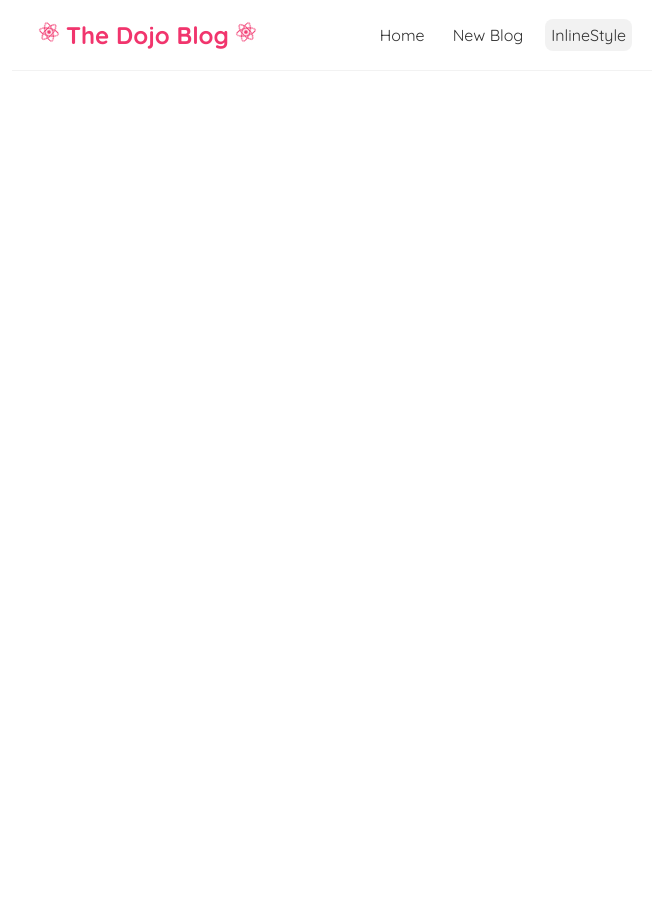
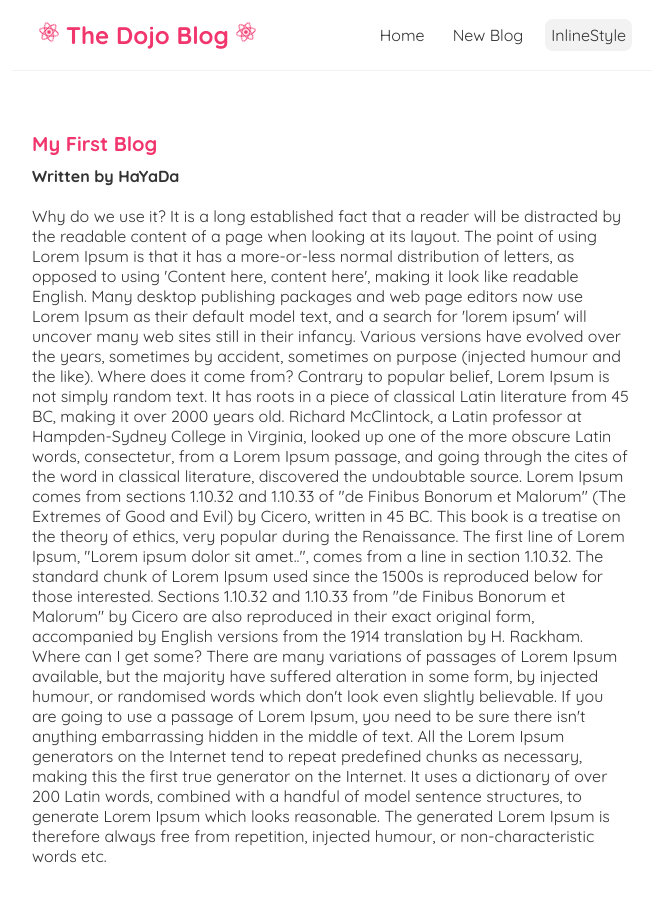
Before and after one commit to HaYaDa/MsReactDojoBlog, a React (Create React App) app: page /blogs/1 in a window 1280 px wide. Shown: the top 902 px of the page, without its empty margins (308-971 px from the left). Before the commit the page ends 800 px from the top, so only its background shows below. Built offline with nearby package versions, Linux system fonts and the light colour scheme; data requests are answered from the project's data file.

Commit message:
- Add BlogDetails Component (reuse custom hook)

```diff
--- a/src/App.js
+++ b/src/App.js
@@ -6,6 +6,7 @@
 import { BrowserRouter as Router, Route, Switch } from 'react-router-dom';
 // React - 22 - Exact Match Routes - The Net Ninja
 import Create from './components/Create';
+import BlogDetails from './components/BlogDetails';
 
 function App() {
   return (
@@ -20,6 +21,9 @@
           </Route>
           <Route path="/create">
             <Create />
+          </Route>
+          <Route path="/blogs/:id">
+            <BlogDetails />
           </Route>
         </Switch>
       </div>
--- /dev/null
+++ b/src/components/BlogDetails.js
@@ -0,0 +1,23 @@
+import { useParams } from "react-router-dom";
+import useFetch from "./useFetch";
+
+const BlogDetails = () => {
+    const { id } = useParams();
+    const { data: blog, error, isPending } = useFetch('http://localhost:8000/blogs/' + id);
+
+    return (
+        <div className="blog-details">
+            { isPending && <div>Loading...</div> }
+            { error && <div>{ error }</div> }
+            { blog && (
+                <article>
+                    <h2>{ blog.title }</h2>
+                    <p>Written by { blog.author }</p>
+                    <div>{ blog.body }</div>
+                </article>
+            )}
+        </div>
+     );
+}
+
+export default BlogDetails;
--- a/src/components/BlogList.js
+++ b/src/components/BlogList.js
@@ -1,5 +1,9 @@
 // prop handleDelete remowved @ #17 - Fetching Data with useEffect
 // const BlogList = ( { blogs, title, handleDelete} ) => {
+
+// Route parameters - 25 - The Net Ninja
+// import Link from react-router-dom
+import { Link } from 'react-router-dom';
 
 const BlogList = ( { blogs, title } ) => {
     /* // First approuch before we change to destructuring props:
@@ -17,8 +21,10 @@
         <h2>{ title }</h2>
             {blogs.map(blog => (
                 <div className="blog-preview" key={ blog.id }>
-                    <h2 className="preview-title">{ blog.title }</h2>
-                    <p className="preview-author">Written by { blog.author }</p>
+                    <Link to={`/blogs/${blog.id}`}>
+                        <h2 className="preview-title">{ blog.title }</h2>
+                        <p className="preview-author">Written by { blog.author }</p>
+                    </Link>
                 </div>
             ))}
         </div>
--- a/src/components/Home.js
+++ b/src/components/Home.js
@@ -1,4 +1,5 @@
-import { useState, useEffect } from 'react';
+// no need to import useState and useEffect, because we use and import it in useFetch.js
+// import { useState, useEffect } from 'react';
 import BlogList from './BlogList';
 import useFetch from './useFetch';
 
--- a/src/components/useFetch.js
+++ b/src/components/useFetch.js
@@ -11,9 +11,15 @@
     const [ error, setError ] = useState(null);
 
     useEffect( () => {
+        // useEffect cleanUp - 24 - The NetNinja
+        // create abortController to stop fetch if component changed or unmounts
+        const abortCont = new AbortController();
+
+
         // Surround the fetch-code in a setTimeout to simulate a request, to show Loading Message longer
         setTimeout( () => {
-            fetch(url)
+            // adding signal property as a second argument - 24 - The Net Ninja
+            fetch(url, { signal: abortCont.signal })
             .then(response => {
                console.log(response);
                if (!response.ok) {
@@ -33,12 +39,20 @@
                 setError(null);
             })
             .catch( err => {
-                console.log(err.message);
-                // edit/update the ERROR in STATE
-                setError(err.message);
-                setIsPending(false);
+                // console.log(err.message);
+                // if it's an error caused by us(abortError) we dont want to update the STATE - 24- The Net Ninja
+                if ( err.name === 'AbortError') {
+                    console.log('fetch aborted...')
+                } else {
+                    // edit/update the ERROR in STATE
+                    setError(err.message);
+                    setIsPending(false);
+                }
+
             });
         }, 1000);
+        // place the cleanUp function
+        return () => abortCont.abort();
     }, []);
 
     return { data, isPending, error }
```
Also changed, not shown: src/components/Navbar.js (line endings or trailing spaces).
